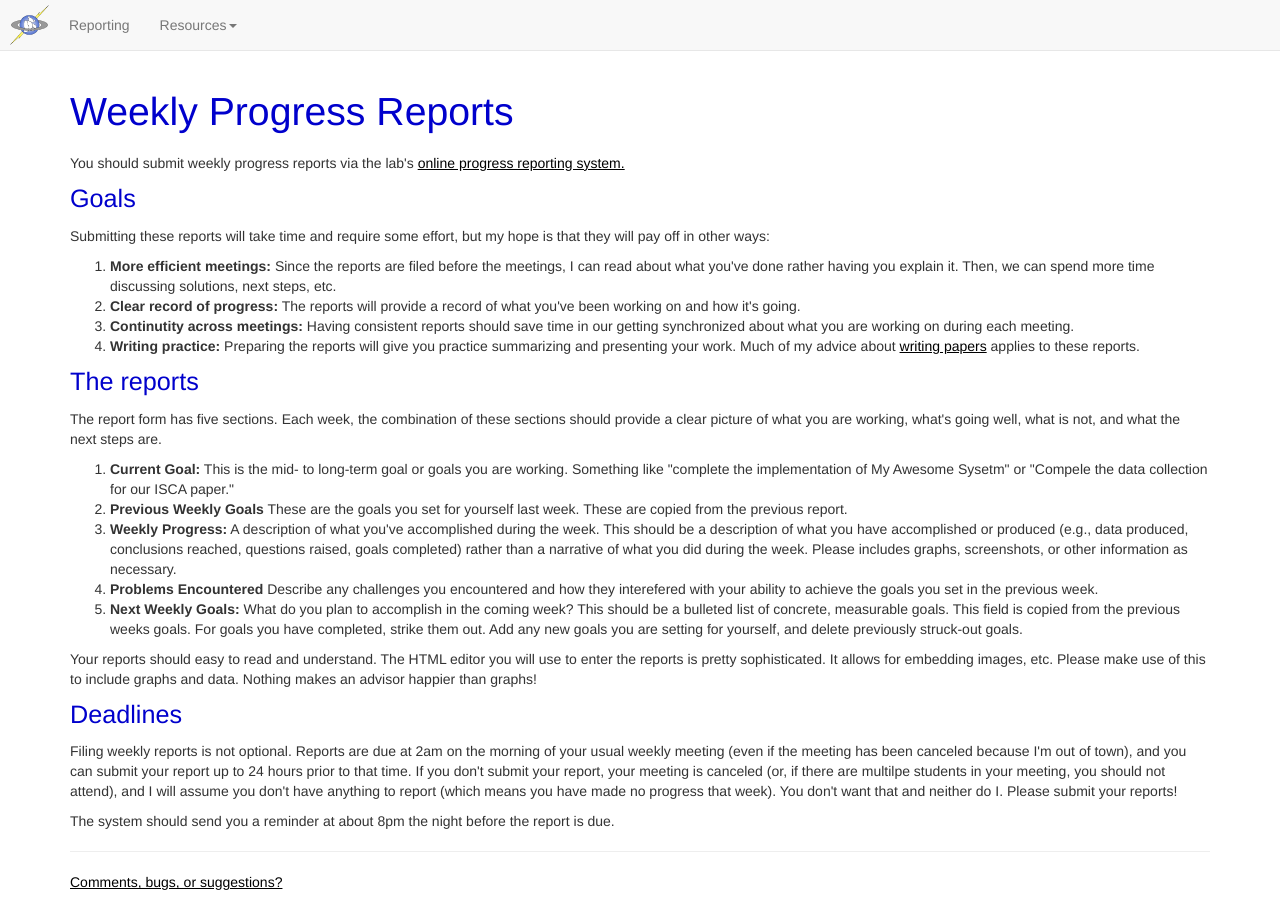
After one commit to NVSL/smithers, a Python web app: template server/smithers/templates/html/ProgressReports.jinja.html in a window 1280 px wide. The commit adds this page. Run offline with Jinja, Linux system fonts and the light colour scheme; the template is opened without the code that fills it, so the values that code supplies are empty; some libraries are stand-ins or nearby versions.

Commit message:
report guidelines

```diff
--- /dev/null
+++ b/server/smithers/templates/html/ProgressReports.jinja.html
@@ -0,0 +1,35 @@
+{% extends "smithers_page.jinja.html" %}
+{% block smithers_content %}
+<h1></a>Weekly Progress Reports</h1>
+
+<p>You should submit weekly progress reports via the lab's <a href="{{url_for('student_ops.submit_report')}}">online progress reporting system.</a></p>
+<h2>Goals</h2>
+
+<p>Submitting these reports will take time and require some effort, but my hope is that they will pay off in other ways:</p>
+<ol>
+    <li><b>More efficient meetings:</b> Since the reports are filed before the meetings, I can read about what you've done rather having you explain it.  Then, we can spend more time discussing solutions, next steps, etc.</li>
+    <li><b>Clear record of progress:</b> The reports will provide a record of what you've been working on and how it's going.</li>
+    <li><b>Continutity across meetings:</b> Having consistent reports should save time in our getting synchronized about what you are working on during each meeting.</li>
+    <li><b>Writing practice:</b>  Preparing the reports will give you practice summarizing and presenting your work.  Much of my advice about <a href="{{url_for('student_ops.render_resource', file='WritingPapers.html')}}">writing papers</a> applies  to these reports.</li>
+</ol>
+
+<h2>The reports</h2>
+
+<p>The report form has five sections.  Each week, the combination of these sections should provide a clear picture of what you are working, what's going well, what is not, and what the next steps are.</p>
+<ol>
+    <li><b>Current Goal:</b> This is the mid- to long-term goal or goals you are working.  Something like "complete the implementation of My Awesome Sysetm" or "Compele the data collection for our ISCA paper."</li>
+    <li><b>Previous Weekly Goals</b> These are the goals you set for yourself last week.  These are copied from the previous report.</li>
+    <li><b>Weekly Progress:</b> A description of what you've accomplished during the week.  This should be a description of what you have accomplished or produced (e.g., data produced, conclusions reached, questions raised, goals completed) rather than a narrative of what you did during the week.  Please includes graphs, screenshots, or other information as necessary.</li>
+    <li><b>Problems Encountered</b> Describe any challenges you encountered and how they interefered with your ability to achieve the goals you set in the previous week.</li>
+    <li><b>Next Weekly Goals:</b> What do you plan to accomplish in the coming week?  This should be a bulleted list of concrete, measurable goals.  This field is copied from the previous weeks goals.  For goals you have completed, strike them out.  Add any new goals you are setting for yourself, and delete previously struck-out goals.</li>
+</ol>
+
+<p>Your reports should easy to read and understand.  The HTML editor you will use to enter the reports is pretty sophisticated.  It allows for embedding images, etc.  Please make use of this to include graphs and data.  Nothing makes an advisor happier than graphs!</p>
+
+<h2>Deadlines</h2>
+
+<p>Filing weekly reports is not optional.  Reports are due at 2am on the morning of your usual weekly meeting (even if the meeting has been canceled because I'm out of town), and you can submit your report up to 24 hours prior to that time.  If you don't submit your report, your meeting is canceled (or, if there are multilpe students in your meeting, you should not attend), and I will assume you don't have anything to report (which means you have made no progress that week).  You don't want that and neither do I.  Please submit your reports!</p>
+
+<p>The system should send you a reminder at about 8pm the night before the report is due.</p>
+
+{% endblock smithers_content %}
--- a/server/smithers/templates/new_report.jinja.html
+++ b/server/smithers/templates/new_report.jinja.html
@@ -35,7 +35,9 @@ onload="load_editors()"
     </div>
 </form>
 
+
 {% if is_new_report %}
+<p><a href="{{url_for('student_ops.render_resource', file='ProgressReports.html')}}"><i>Report guidelines</i></a></p>
 {{ render_editable_report(form) }}
 {% else %}
 {{ render_completed_report(form) }}
--- a/server/smithers/templates/smithers_page.jinja.html
+++ b/server/smithers/templates/smithers_page.jinja.html
@@ -119,6 +119,7 @@ novalidate=False) %}
                         {% endmacro %}
                         {{ resource("GivingTalks.html", "Giving Talks")}}
                         {{ resource("WritingPapers.html", "Writing Papers")}}
+                        {{ resource("ProgressReports.html", "Weekly Reports")}}
                         {{ resource("meetings.html", "Scheduling Meetings")}}
                         {{ resource("travel.html", "Travel")}}
                         {{ resource("internships.html", "Internships")}}
--- a/static/css/smithers.css
+++ b/static/css/smithers.css
@@ -62,6 +62,9 @@ a {
 	color:black;
 }
 
+.container a {
+        text-decoration: underline;
+}
 .navbar-brand {
     padding-top: 5px;
     padding-left: 10px;
```
